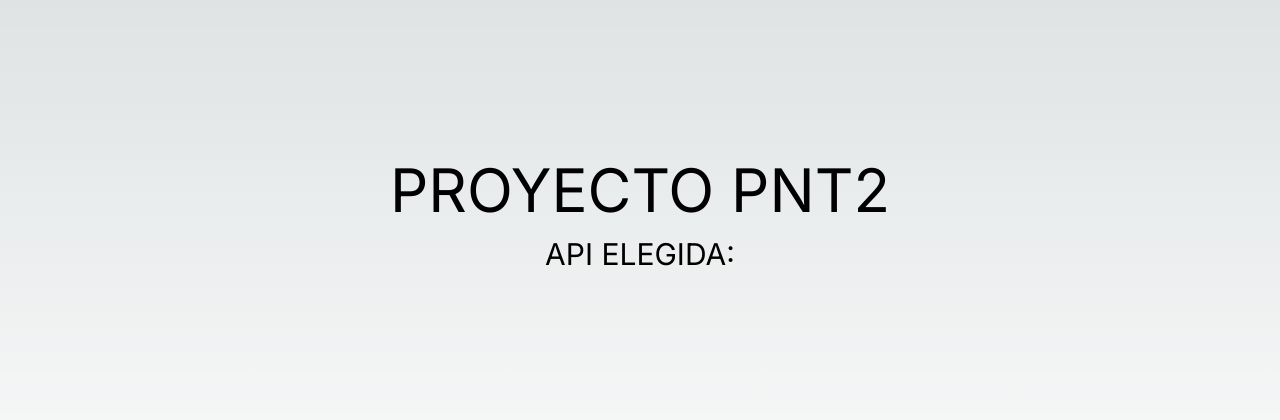
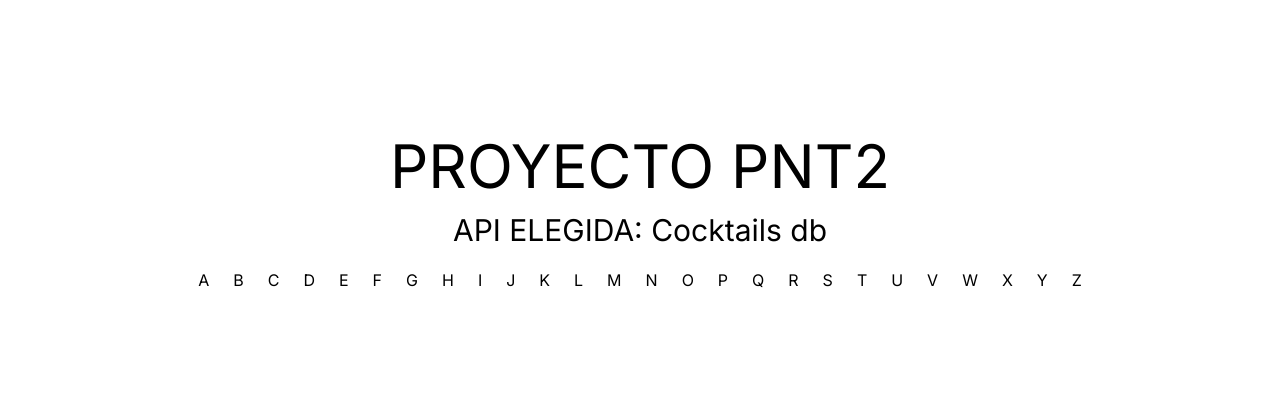
Before and after one commit to agusalta/PNT2_TP_GRUPAL, a Next.js app: page / in a window 1280 px wide. Shown: the part 184-604 px from the top of the page. Built offline with nearby package versions, Linux system fonts and the light colour scheme.

Commit message:
add Cocktail context - add Cocktail list - add Cocktail template

```diff
--- /dev/null
+++ b/app/cocktails/Cocktail.jsx
@@ -0,0 +1,25 @@
+import Image from "next/image";
+import React from "react";
+
+function Cocktail(props) {
+  const { name, inst, thumb, ingredients, glass, category, alc } = props;
+
+  return (
+    <div>
+      <h2>{name}</h2>
+      <Image width="300" height="300" src={thumb} alt={name} />
+      <p>{inst}</p>
+      <h3>Ingredients:</h3>
+      <ul>
+        {ingredients.map((ingredient, index) => (
+          <li key={index}>{ingredient}</li>
+        ))}
+      </ul>
+      <p>Glass: {glass}</p>
+      <p>Category: {category}</p>
+      <p>Alcoholic: {alc}</p>
+    </div>
+  );
+}
+
+export default Cocktail;
--- /dev/null
+++ b/app/cocktails/CocktailList.jsx
@@ -0,0 +1,38 @@
+import React from "react";
+import Cocktail from "./Cocktail";
+
+function CocktailList(props) {
+  const { Cocktails } = props;
+
+  return (
+    <div>
+      {Cocktails &&
+        Cocktails.drinks &&
+        Cocktails.drinks.map(cocktail => {
+          const ingredients = [];
+          for (let i = 1; i <= 15; i++) {
+            const ingredient = cocktail[`strIngredient${i}`];
+            if (ingredient !== null && ingredient !== "") {
+              ingredients.push(ingredient);
+            }
+          }
+
+          return (
+            <Cocktail
+              key={cocktail.idDrink}
+              id={cocktail.idDrink}
+              name={cocktail.strDrink}
+              inst={cocktail.strInstructionsES}
+              thumb={cocktail.strDrinkThumb}
+              ingredients={ingredients}
+              glass={cocktail.srtGlass}
+              category={cocktail.strCategory}
+              alc={cocktail.strAlcoholic}
+            />
+          );
+        })}
+    </div>
+  );
+}
+
+export default CocktailList;
--- /dev/null
+++ b/app/cocktails/page.js
@@ -0,0 +1,36 @@
+"use client";
+import React, { useContext, useState } from 'react';
+import CocktailList from './CocktailList';
+import { CocktailContext } from '../context/Context';
+
+export default function PageCocktails() {
+  const [cocktails, setCoctkails] = useState({});
+  const { handleCocktailByFirstLetter } = useContext(CocktailContext);
+  const alphabet = 'abcdefghijklmnopqrstuvwxyz'.split('');
+
+  const handleClick = async (letter) => {
+    const res = await handleCocktailByFirstLetter(letter);
+    console.log("letra", letter)
+    console.log("res", res)
+    setCoctkails(res);
+  };
+
+  return (
+    <div>
+      <div>
+        {alphabet.map(letter => (
+          <button
+            key={letter}
+            onClick={() => handleClick(letter)}
+            className='p-3'
+          >
+            {letter.toUpperCase()}
+          </button>
+        ))}
+      </div>
+      <div>
+        <CocktailList Cocktails={cocktails} />
+      </div>
+    </div>
+  );
+}
--- /dev/null
+++ b/app/context/Context.jsx
@@ -0,0 +1,36 @@
+"use client";
+import { createContext, useEffect, useState } from "react";
+
+export const CocktailContext = createContext();
+
+export function CocktailProvider({ children }) {
+  const [cocktailsByFirstLetter, setCocktailsByFirstLetter] = useState([]);
+
+  const handleCocktailByFirstLetter = async letter => {
+    try {
+      const response = await fetch(
+        `http://localhost:3000/cocktails/letter/${letter}`
+      );
+
+      if (!response.ok) {
+        throw new Error(`HTTP error! Status: ${response.status}`);
+      }
+
+      const data = await response.json();
+      setCocktailsByFirstLetter(data);
+      return data;
+    } catch (error) {
+      console.log("Fetch error: ", error.message);
+      setError(error.message);
+      throw error;
+    }
+  };
+
+  return (
+    <CocktailContext.Provider
+      value={{ handleCocktailByFirstLetter, cocktailsByFirstLetter }}
+    >
+      {children}
+    </CocktailContext.Provider>
+  );
+}
--- a/app/layout.js
+++ b/app/layout.js
@@ -1,5 +1,6 @@
 import { Inter } from "next/font/google";
 import "./globals.css";
+import { CocktailProvider } from "./context/Context";
 
 const inter = Inter({ subsets: ["latin"] });
 
@@ -11,7 +12,9 @@ export const metadata = {
 export default function RootLayout({ children }) {
   return (
     <html lang="en">
-      <body className={inter.className}>{children}</body>
-    </html>
+      <CocktailProvider>
+        <body className={inter.className}>{children}</body>
+      </CocktailProvider>
+    </html >
   );
 }
--- a/app/page.js
+++ b/app/page.js
@@ -1,9 +1,11 @@
+import PageCocktails from "./cocktails/page";
 
 export default function Home() {
   return (
-    <main className="flex min-h-screen flex-col items-center justify-center p-24">
+    <main className="flex min-h-screen flex-col items-center justify-center p-24 bg-white text-black">
       <h1 className="text-6xl p-2">PROYECTO PNT2</h1>
-      <p className="text-3xl  p-2">API ELEGIDA: </p>
+      <p className="text-3xl  p-2">API ELEGIDA: Cocktails db</p>
+      <PageCocktails />
     </main>
   );
 }
--- a/next.config.mjs
+++ b/next.config.mjs
@@ -1,4 +1,8 @@
 /** @type {import('next').NextConfig} */
-const nextConfig = {};
+const nextConfig = {
+    images: {
+        domains: ['www.thecocktaildb.com'],
+    },
+};
 
 export default nextConfig;
```
